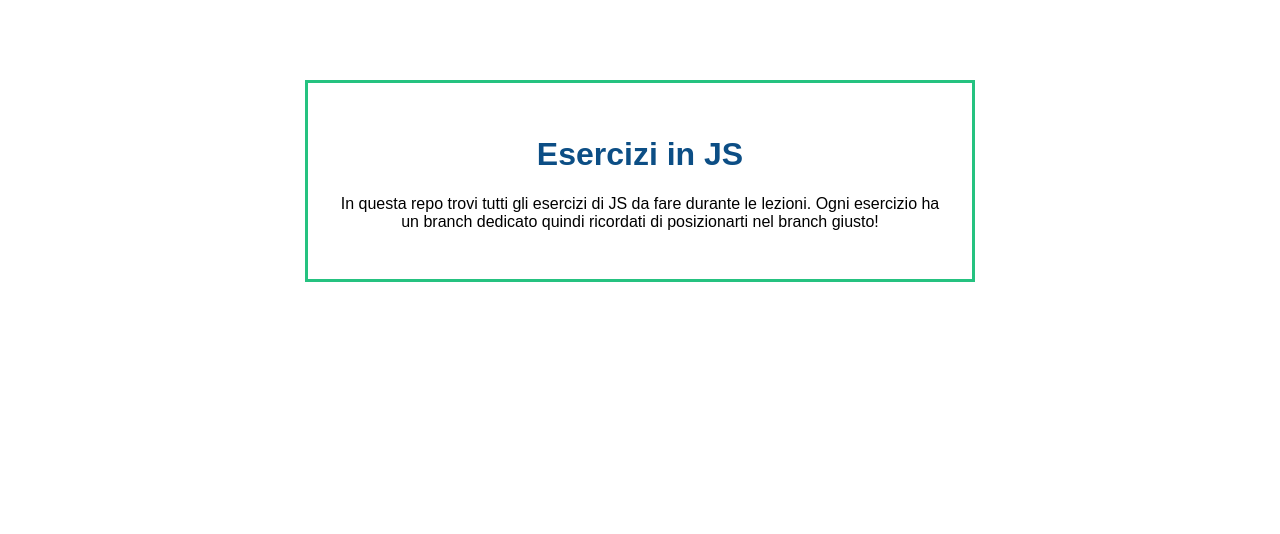
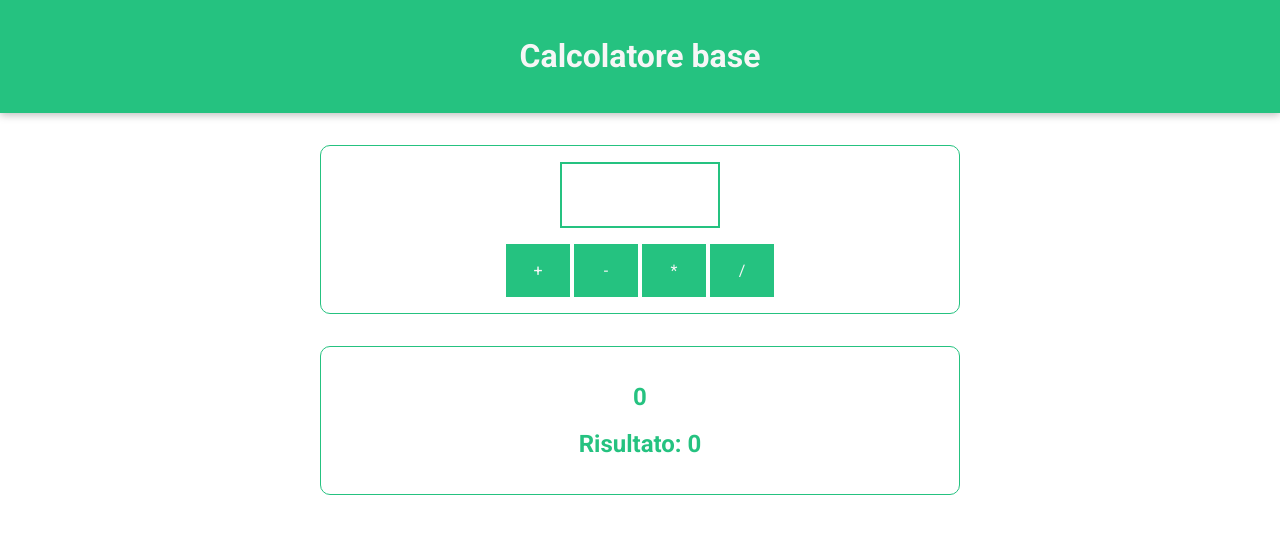
Before and after one commit to programmazione-web-its/js-esercizio-01, a plain HTML site: page index.html in a window 1280 px wide. Drawn offline with Linux system fonts and the light colour scheme.

Commit message:
init esempio

```diff
--- /dev/null
+++ b/assets/scripts/app.js
@@ -0,0 +1,9 @@
+const defaultResult = 0
+let currentResult = defaultResult
+
+function add() {
+  currentResult = currentResult + userInput.value
+  outputResult(currentResult, '')
+}
+
+addBtn.addEventListener('click', add)
--- /dev/null
+++ b/assets/scripts/vendor.js
@@ -0,0 +1,13 @@
+const userInput = document.getElementById('input-number');
+const addBtn = document.getElementById('btn-add');
+const subtractBtn = document.getElementById('btn-subtract');
+const multiplyBtn = document.getElementById('btn-multiply');
+const divideBtn = document.getElementById('btn-divide');
+
+const currentResultOutput = document.getElementById('current-result');
+const currentCalculationOutput = document.getElementById('current-calculation');
+
+function outputResult(result, text) {
+  currentResultOutput.textContent = result;
+  currentCalculationOutput.textContent = text;
+}
--- /dev/null
+++ b/assets/styles/app.css
@@ -0,0 +1,84 @@
+:root {
+  --primary-color: #25c280;
+  --secondary-color: #f6f6f6;
+}
+
+* {
+  box-sizing: border-box;
+}
+
+html {
+  font-family: 'Roboto', open-sans;
+}
+
+body {
+  margin: 0;
+}
+
+header {
+  background: var(--primary-color);
+  color: var(--secondary-color);
+  padding: 1rem;
+  text-align: center;
+  box-shadow: 0 2px 8px rgba(0, 0, 0, 0.26);
+  width: 100%;
+}
+
+#results,
+#calculator {
+  margin: 2rem auto;
+  width: 40rem;
+  max-width: 90%;
+  border: 1px solid var(--primary-color);
+  border-radius: 10px;
+  padding: 1rem;
+  color: var(--primary-color);
+}
+
+#results {
+  text-align: center;
+}
+
+#calculator input {
+  font: inherit;
+  font-size: 3rem;
+  border: 2px solid var(--primary-color);
+  width: 10rem;
+  padding: 0.15rem;
+  margin: auto;
+  display: block;
+  color: var(--primary-color);
+  text-align: center;
+}
+
+#calculator input:focus {
+  outline: none;
+}
+
+#calculator button {
+  font: inherit;
+  background: var(--primary-color);
+  color: var(--secondary-color);
+  border: 1px solid var(--primary-color);
+  padding: 1rem;
+  cursor: pointer;
+}
+
+#calculator button:focus {
+  outline: none;
+}
+
+#calculator button:hover,
+#calculator button:active {
+  background: #084f88;
+  border-color: #084f88;
+}
+
+#calc-actions button {
+  width: 4rem;
+}
+
+#calc-actions {
+  margin-top: 1rem;
+  text-align: center;
+}
--- a/index.html
+++ b/index.html
@@ -1,20 +1,35 @@
 <!DOCTYPE html>
 <html lang="en">
-
   <head>
     <meta charset="UTF-8" />
     <meta name="viewport" content="width=device-width, initial-scale=1.0" />
     <meta http-equiv="X-UA-Compatible" content="ie=edge" />
-  <title>Esercizi in JS</title>
-  <link rel="stylesheet" href="styles.css" />
+    <title>Basics</title>
+    <link
+      href="https://fonts.googleapis.com/css?family=Roboto:400,700&display=swap"
+      rel="stylesheet"
+    />
+    <link rel="stylesheet" href="assets/styles/app.css" />
   </head>
+  <body>
+    <header>
+      <h1>Calcolatore base</h1>
+    </header>
 
-<body>
-  <div class="box">
-    <h1>Esercizi in JS</h1>
-    <p>In questa repo trovi tutti gli esercizi di JS da fare durante le lezioni. Ogni esercizio ha un branch dedicato
-      quindi ricordati di posizionarti nel branch giusto!</p>
+    <section id="calculator">
+      <input type="number" id="input-number" />
+      <div id="calc-actions">
+        <button type="button" id="btn-add">+</button>
+        <button type="button" id="btn-subtract">-</button>
+        <button type="button" id="btn-multiply">*</button>
+        <button type="button" id="btn-divide">/</button>
       </div>
+    </section>
+    <section id="results">
+      <h2 id="current-calculation">0</h2>
+      <h2>Risultato: <span id="current-result">0</span></h2>
+    </section>
+    <script src="assets/scripts/vendor.js"></script>
+    <script src="assets/scripts/app.js"></script>
   </body>
-
 </html>
--- a/styles.css
+++ /dev/null
@@ -1,26 +0,0 @@
-:root {
-  --primary-color: #0c4e85;
-  --secondary-color: #f6f6f6;
-  --accent-color: #25c280;
-}
-html {
-  font-family: sans-serif;
-}
-
-body {
-  margin: 5rem;
-  color: #000;
-  display: flex;
-}
-
-.box {
-  text-align: center;
-  max-width: 600px;
-  width: 100%;
-  margin: auto;
-  border: 3px solid var(--accent-color);
-  padding: 2rem;
-}
-h1 {
-  color: var(--primary-color);
-}
```
Lines whose indentation alone changed are shown as unchanged.
